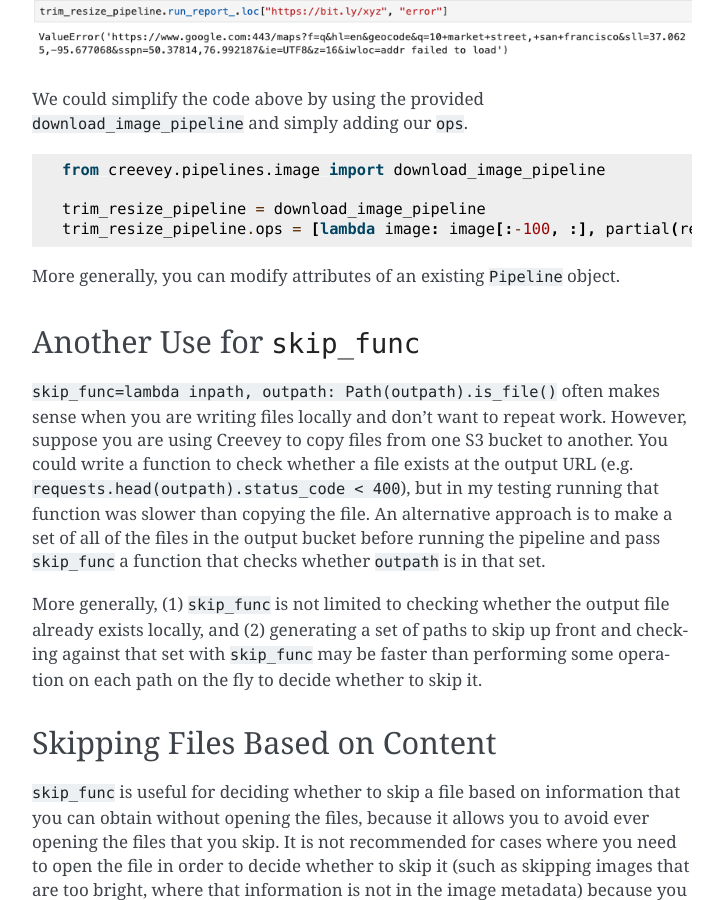
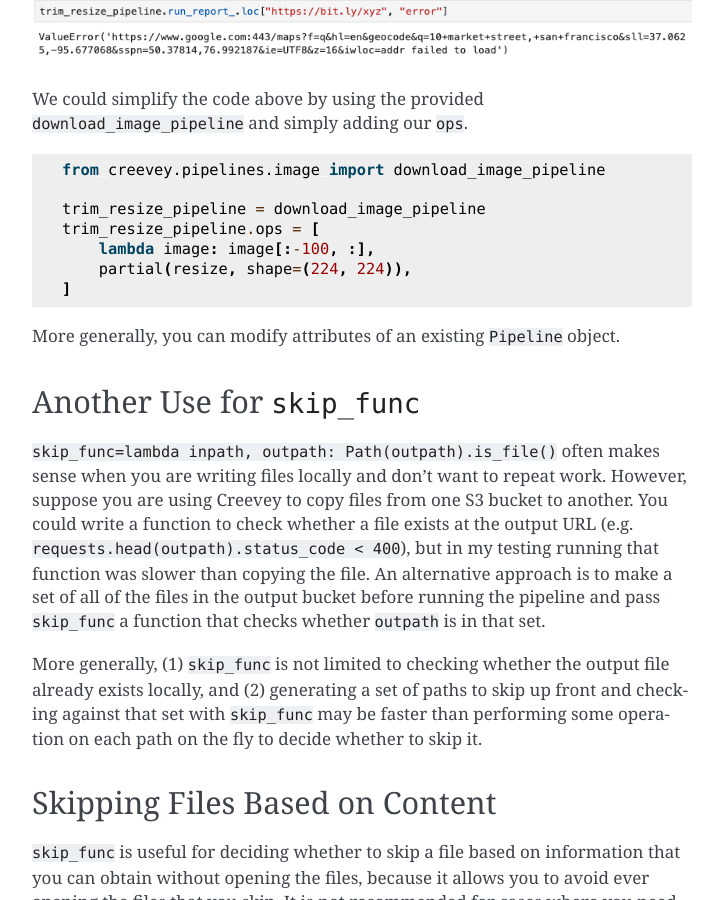
Before and after one commit to ShopRunner/wildebeest, a Sphinx documentation site: the page built from docs/quickstart.rst, in a window 1280 px wide and 900 px high, scrolled down 3391 px. Shown: the whole window, without its empty margins (388-1111 px from the left). Built offline with Sphinx 7.4.7, drawn with Linux system fonts in a browser that asks for light colours.

Commit message:
Add line break

```diff
--- a/docs/quickstart.rst
+++ b/docs/quickstart.rst
@@ -132,7 +132,11 @@ We could simplify the code above by using the provided ``download_image_pipeline
    from creevey.pipelines.image import download_image_pipeline
 
    trim_resize_pipeline = download_image_pipeline
-   trim_resize_pipeline.ops = [lambda image: image[:-100, :], partial(resize, shape=(224, 224))]
+   trim_resize_pipeline.ops = [
+       lambda image: image[:-100, :],
+       partial(resize, shape=(224, 224)),
+   ]
+
 
 More generally, you can modify attributes of an existing ``Pipeline`` object.
 
```
